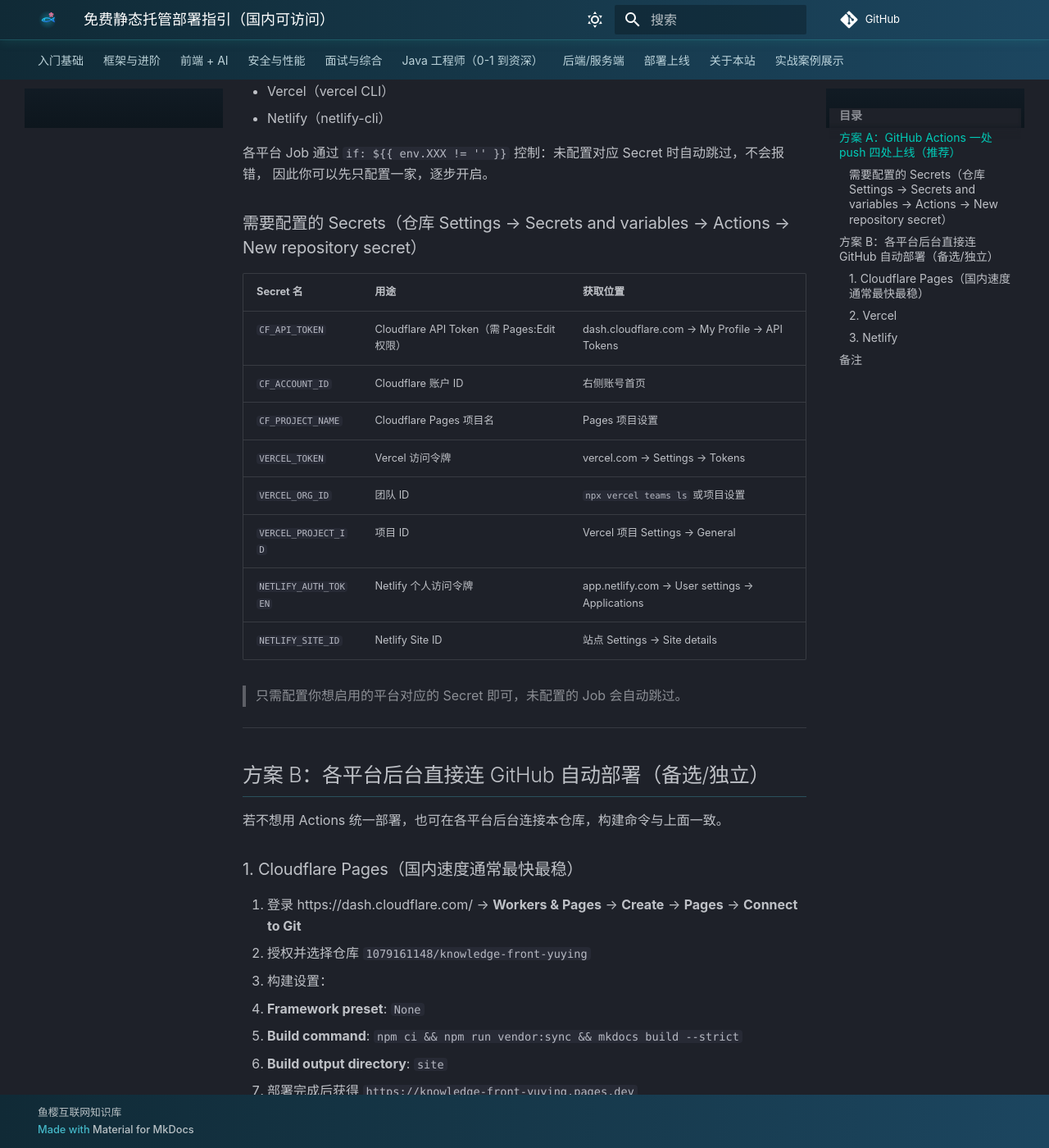
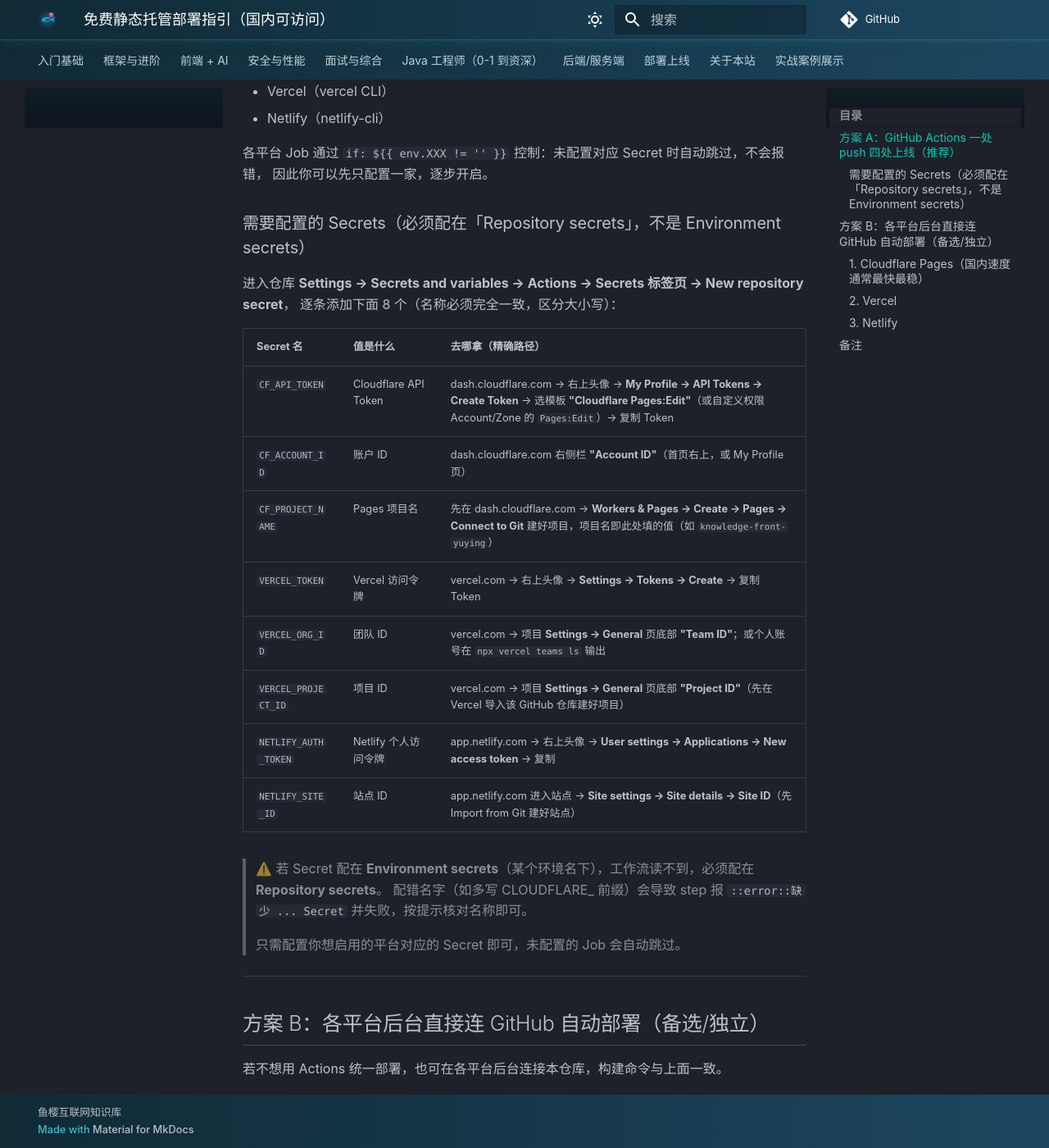
Before and after one commit to 1079161148/knowledge-front-yuying, an MkDocs documentation site: the page built from docs/DEPLOY-FREE.md, in a window 1280 px wide and 1400 px high, scrolled down 493 px. Shown: the whole window at 82% size. Built offline with MkDocs 1.6.1 and Material for MkDocs 9.7.7, drawn with Linux system fonts in a browser that asks for light colours; comment, search, counter and statistics services are not loaded.

Commit message:
ci: 去除静默跳过，Secret 缺失时显式报错；细化 Secrets 获取路径

```diff
--- a/docs/DEPLOY-FREE.md
+++ b/docs/DEPLOY-FREE.md
@@ -21,18 +21,24 @@
 各平台 Job 通过 `if: ${{ env.XXX != '' }}` 控制：未配置对应 Secret 时自动跳过，不会报错，
 因此你可以先只配置一家，逐步开启。
 
-### 需要配置的 Secrets（仓库 Settings → Secrets and variables → Actions → New repository secret）
+### 需要配置的 Secrets（必须配在「Repository secrets」，不是 Environment secrets）
 
-| Secret 名 | 用途 | 获取位置 |
-|-----------|------|----------|
-| `CF_API_TOKEN` | Cloudflare API Token（需 Pages:Edit 权限） | dash.cloudflare.com → My Profile → API Tokens |
-| `CF_ACCOUNT_ID` | Cloudflare 账户 ID | 右侧账号首页 |
-| `CF_PROJECT_NAME` | Cloudflare Pages 项目名 | Pages 项目设置 |
-| `VERCEL_TOKEN` | Vercel 访问令牌 | vercel.com → Settings → Tokens |
-| `VERCEL_ORG_ID` | 团队 ID | `npx vercel teams ls` 或项目设置 |
-| `VERCEL_PROJECT_ID` | 项目 ID | Vercel 项目 Settings → General |
-| `NETLIFY_AUTH_TOKEN` | Netlify 个人访问令牌 | app.netlify.com → User settings → Applications |
-| `NETLIFY_SITE_ID` | Netlify Site ID | 站点 Settings → Site details |
+进入仓库 **Settings → Secrets and variables → Actions → Secrets 标签页 → New repository secret**，
+逐条添加下面 8 个（名称必须完全一致，区分大小写）：
+
+| Secret 名 | 值是什么 | 去哪拿（精确路径） |
+|-----------|----------|-------------------|
+| `CF_API_TOKEN` | Cloudflare API Token | dash.cloudflare.com → 右上头像 → **My Profile → API Tokens → Create Token** → 选模板 **"Cloudflare Pages:Edit"**（或自定义权限 Account/Zone 的 `Pages:Edit`）→ 复制 Token |
+| `CF_ACCOUNT_ID` | 账户 ID | dash.cloudflare.com 右侧栏 **"Account ID"**（首页右上，或 My Profile 页） |
+| `CF_PROJECT_NAME` | Pages 项目名 | 先在 dash.cloudflare.com → **Workers & Pages → Create → Pages → Connect to Git** 建好项目，项目名即此处填的值（如 `knowledge-front-yuying`） |
+| `VERCEL_TOKEN` | Vercel 访问令牌 | vercel.com → 右上头像 → **Settings → Tokens → Create** → 复制 Token |
+| `VERCEL_ORG_ID` | 团队 ID | vercel.com → 项目 **Settings → General** 页底部 **"Team ID"**；或个人账号在 `npx vercel teams ls` 输出 |
+| `VERCEL_PROJECT_ID` | 项目 ID | vercel.com → 项目 **Settings → General** 页底部 **"Project ID"**（先在 Vercel 导入该 GitHub 仓库建好项目） |
+| `NETLIFY_AUTH_TOKEN` | Netlify 个人访问令牌 | app.netlify.com → 右上头像 → **User settings → Applications → New access token** → 复制 |
+| `NETLIFY_SITE_ID` | 站点 ID | app.netlify.com 进入站点 → **Site settings → Site details → Site ID**（先 Import from Git 建好站点） |
+
+> ⚠️ 若 Secret 配在 **Environment secrets**（某个环境名下），工作流读不到，必须配在 **Repository secrets**。
+> 配错名字（如多写 CLOUDFLARE_ 前缀）会导致 step 报 `::error::缺少 ... Secret` 并失败，按提示核对名称即可。
 
 > 只需配置你想启用的平台对应的 Secret 即可，未配置的 Job 会自动跳过。
 
```
Also changed, not shown: 1 other file.
